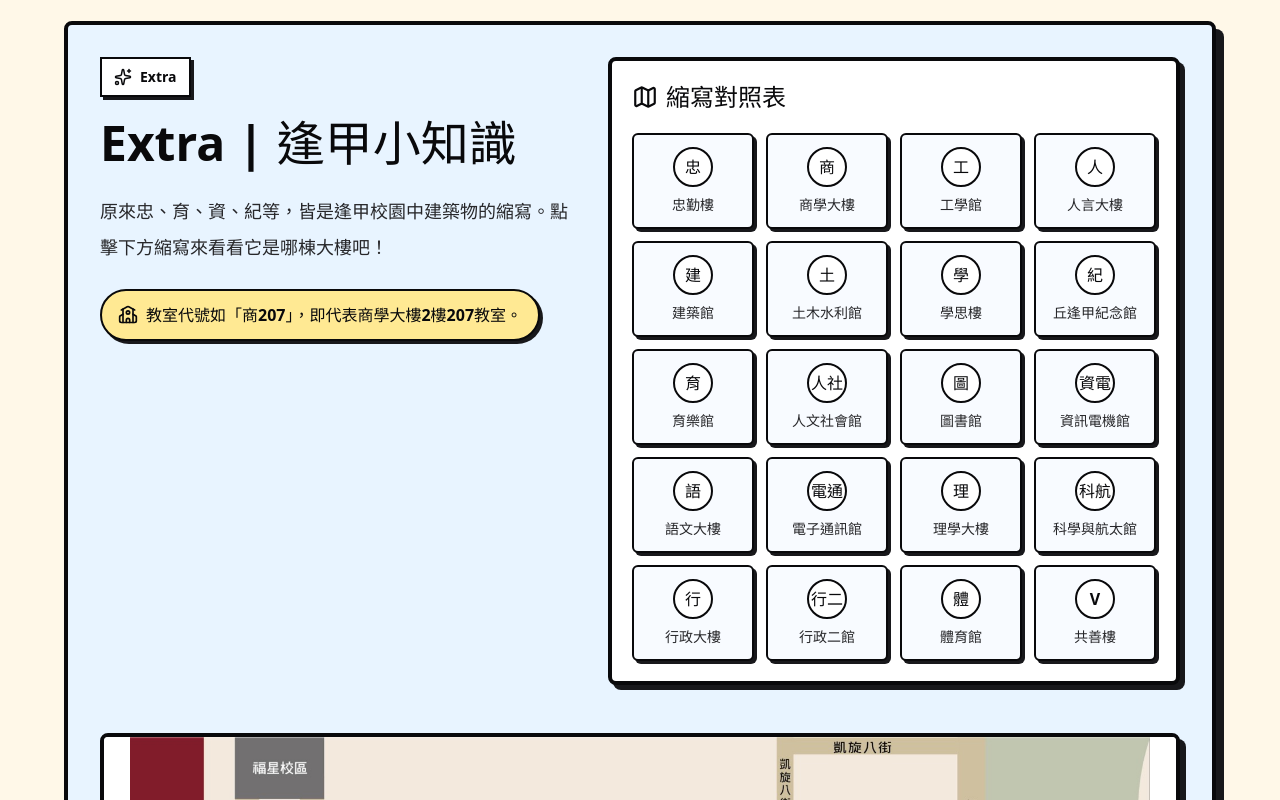
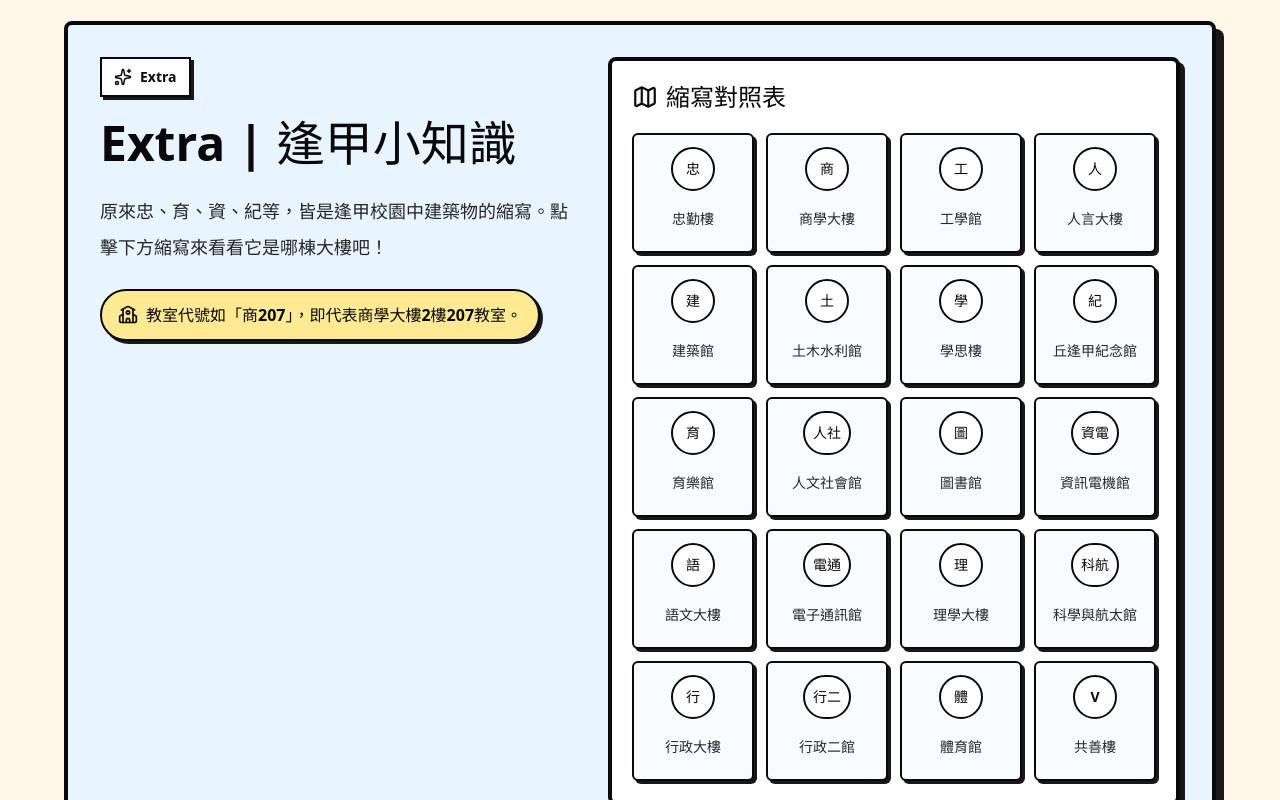
Before and after one commit to AllEnough/iecs_handbook, a React (Vite) app: page / in a window 1280 px wide. Shown: the part 7280-8080 px from the top of the page. Built offline with nearby package versions, Linux system fonts and the light colour scheme.

Commit message:
fix: stabilize campus abbreviation buttons

```diff
--- a/src/components/CampusGuideSection.jsx
+++ b/src/components/CampusGuideSection.jsx
@@ -79,17 +79,18 @@ function CampusGuideSection() {
               <div className="mt-5 grid grid-cols-2 gap-3 sm:grid-cols-3 lg:grid-cols-4">
                 {abbreviations.map((item) => (
                   <button
+                    type="button"
                     key={`${item.shortName}-${item.fullName}`}
                     onClick={() => setSelectedBuilding({
                       ...item,
                       desc: item.desc || `這是${item.fullName}。學長姐將在日後為你補充更多關於這棟建築物的介紹！`
                     })}
-                    className="pressable flex flex-col items-center justify-center gap-2 rounded-md border-2 border-zinc-950 bg-[#f8fbff] p-3 shadow-[3px_3px_0_#18181b] transition hover:-translate-y-1 hover:bg-[#ffe993] hover:shadow-[5px_5px_0_#18181b]"
+                    className="pressable flex min-h-[96px] flex-col items-center justify-center gap-2 rounded-md border-2 border-zinc-950 bg-[#f8fbff] p-3 text-center shadow-[3px_3px_0_#18181b] transition hover:-translate-y-1 hover:bg-[#ffe993] hover:shadow-[5px_5px_0_#18181b]"
                   >
-                    <span className="grid h-10 w-10 place-items-center rounded-full border-2 border-zinc-950 bg-white text-base font-black">
+                    <span className="grid h-11 min-w-11 place-items-center rounded-full border-2 border-zinc-950 bg-white px-2 text-sm font-black leading-none whitespace-nowrap">
                       {item.shortName}
                     </span>
-                    <span className="text-sm font-bold leading-5 text-zinc-800">
+                    <span className="flex min-h-10 items-center justify-center text-sm font-bold leading-5 text-zinc-800">
                       {item.fullName}
                     </span>
                   </button>
```
